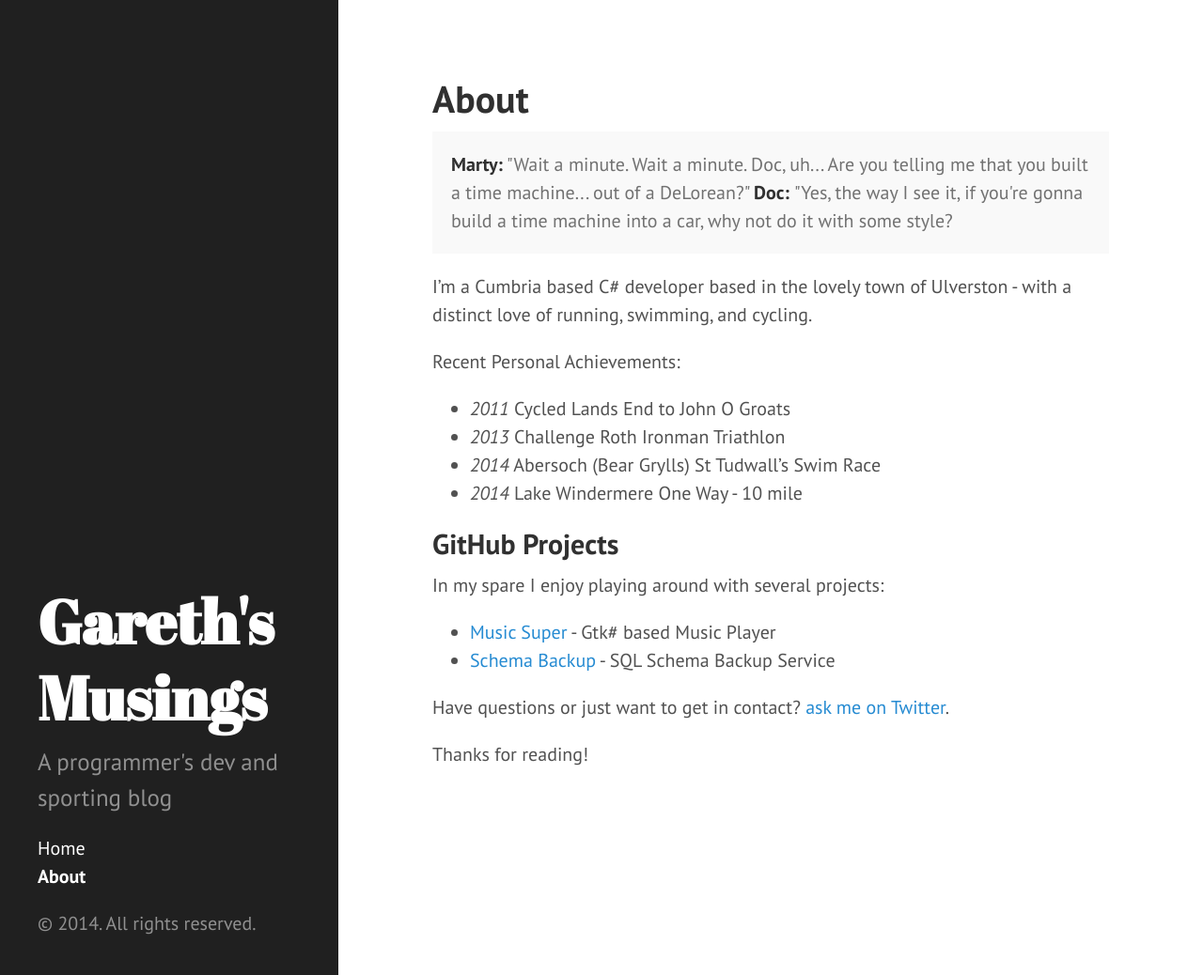
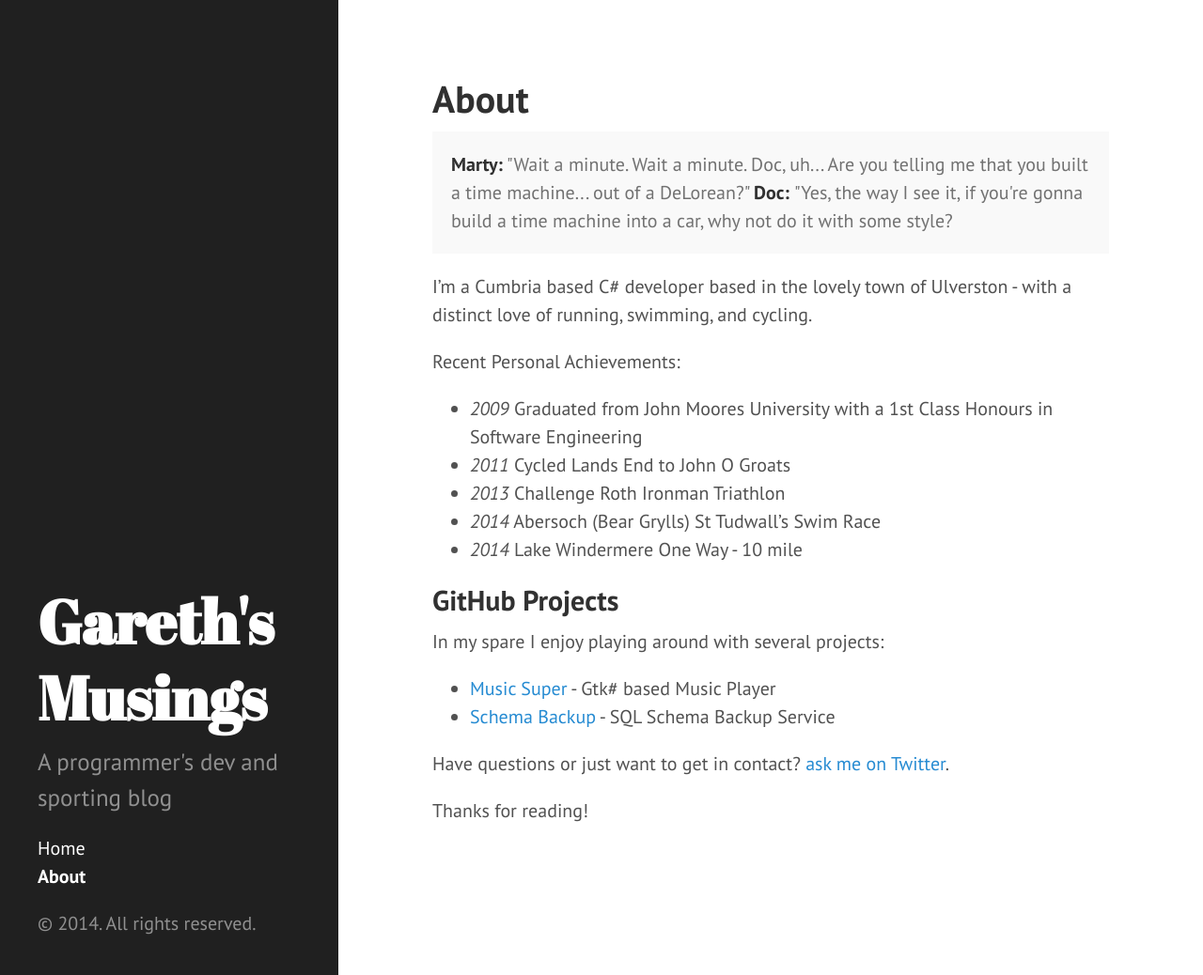
Before and after one commit to wonea/wonea.github.io, a Jekyll site: the page built from about.md, in a window 1280 px wide and 1038 px high. Shown: the whole window at 94% size. Built offline with Jekyll 4.4.1, drawn with Linux system fonts in a browser that asks for light colours; Markdown is read by kramdown in place of the engine named in the settings.

Commit message:
Adjustments

```diff
--- a/about.md
+++ b/about.md
@@ -13,6 +13,7 @@ I'm a Cumbria based C# developer based in the lovely town of Ulverston - with a
 
 Recent Personal Achievements:
 
+* <em>2009</em> Graduated from John Moores University with a 1st Class Honours in Software Engineering
 * <em>2011</em> Cycled Lands End to John O Groats
 * <em>2013</em> Challenge Roth Ironman Triathlon
 * <em>2014</em> Abersoch (Bear Grylls) St Tudwall's Swim Race
```
